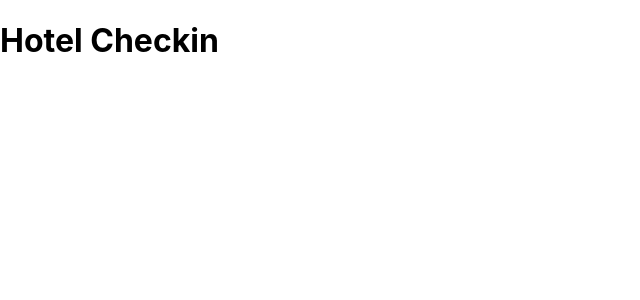
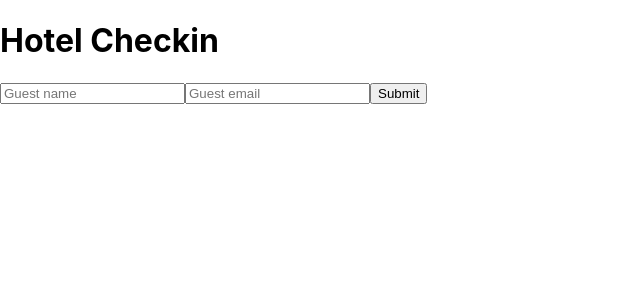
Before and after one commit to Synonymous-Bosch/hotel_checkin_lab, a React (Create React App) app in the folder client/: page / in a window 1280 px wide. Shown: the top 300 px of the page, without its empty margins (0-640 px from the left). Built offline with nearby package versions, Linux system fonts and the light colour scheme; no server answers.

Commit message:
updated CheckinForm and app

```diff
--- a/client/src/App.js
+++ b/client/src/App.js
@@ -1,7 +1,31 @@
 import "./App.css";
+import React, { useState, useEffect } from 'react';
+import CheckinForm from "./components/CheckinForm";
+import { getCheckins, postCheckin, deleteCheckin } from "./components/CheckinService";
 
 function App() {
-  return <h1>Hotel Checkin</h1>;
+  const [checkinList, setCheckinList] = useState([]);
+
+  useEffect(()=>{
+    getCheckins()
+    .then((data)=>{
+      console.log(data);
+      setCheckinList(data)
+    })
+  },[]);
+
+  const handleCheckin = (checkin) => {
+    const tempCheckins = [...checkinList]
+    tempCheckins.push(checkin);
+    setCheckinList(tempCheckins)
+  }
+
+  return (
+    <>
+      <h1>Hotel Checkin</h1>
+      <CheckinForm handleCheckin={handleCheckin} />
+    </>
+  );
 }
 
 export default App;
--- /dev/null
+++ b/client/src/components/CheckinForm.js
@@ -0,0 +1,33 @@
+import React, { useState } from 'react'
+const postCheckin = require('./CheckinService')
+
+const CheckinForm = ({handleCheckin}) => {
+
+    const [name, setName] = useState("")
+    const [email, setEmail] = useState("")
+
+    const handleNameChange = (e) => {
+      setName(e.target.value)
+    }
+
+    const handleEmailChange = (e) => {
+      setEmail(e.target.value);
+    }
+
+
+    const handleSubmit = (e) => {
+      e.preventDefault()
+      const guestCheckin = {"name": name, "email": email, "status": false }
+      handleCheckin(guestCheckin)
+    }
+
+    return(
+        <form onSubmit={handleSubmit}>
+            <input type="text" placeholder='Guest name' onChange={handleNameChange} />
+            <input type="text" placeholder='Guest email' onChange={handleEmailChange} />
+            <button>Submit</button>
+        </form>
+    )
+}
+
+export default CheckinForm;
```
Also changed, not shown: client/components/CheckinList.js (deleted), client/src/components/CheckInOut.js (added), client/src/components/CheckinItem.js (added), client/src/components/CheckinList.js (added), client/src/components/CheckinService.js (renamed from client/components/CheckinService.js).
